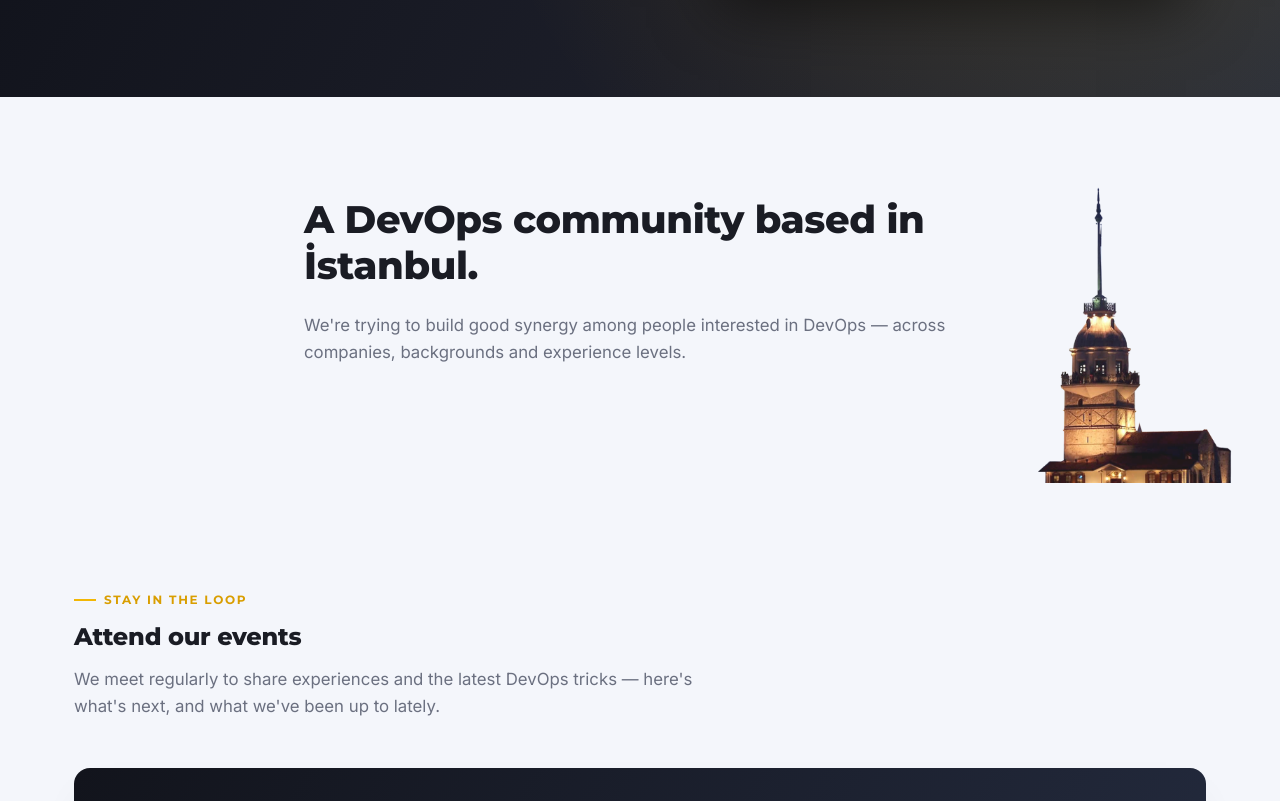
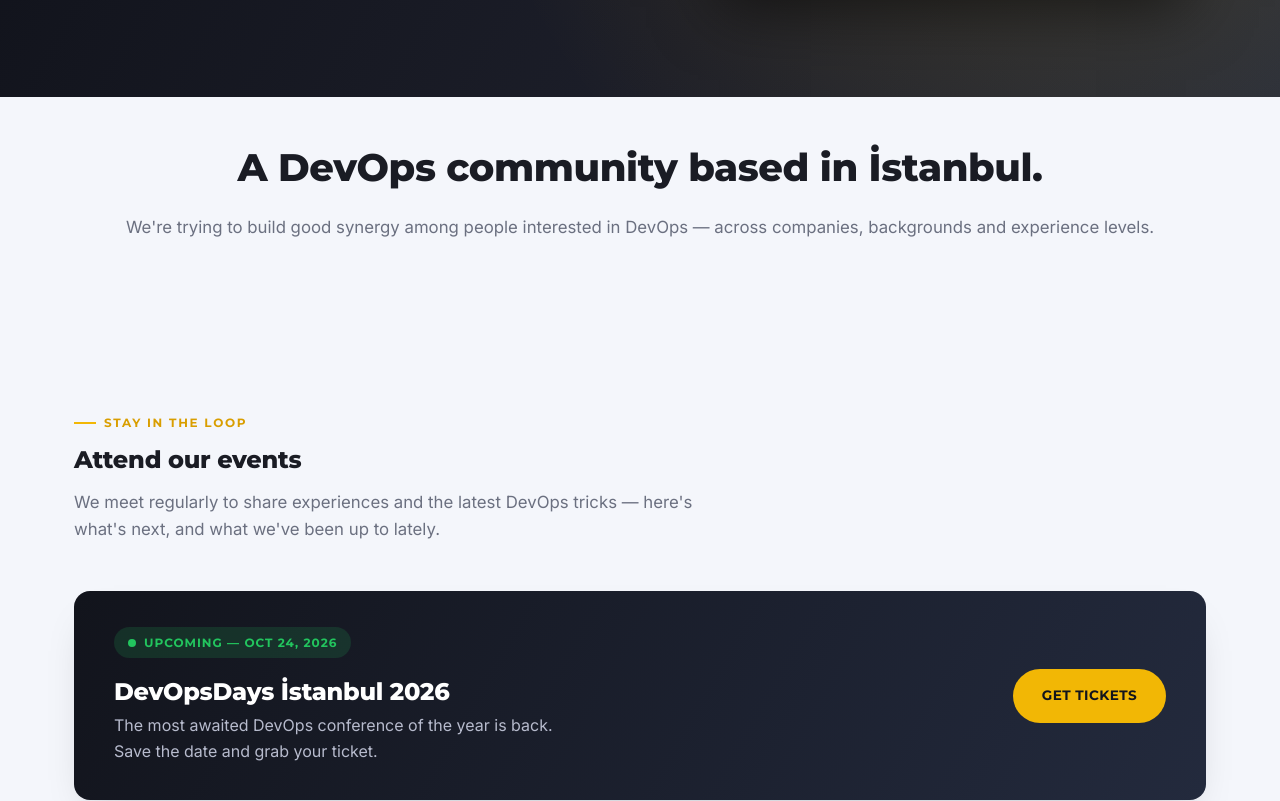
Before and after one commit to devops-turkey/devopsturkey, a website: page index.html in a window 1280 px wide. Shown: the part 1939-2740 px from the top of the page. Drawn offline with Linux system fonts and the light colour scheme.

Commit message:
update empty line

```diff
--- a/assets/css/main.css
+++ b/assets/css/main.css
@@ -565,23 +565,9 @@
 /* City strip */
 
 .city-strip {
-  position: relative;
   background: var(--paper-tint);
-  overflow: hidden;
-}
-
-.city-strip__art {
-  position: absolute;
-  right: -40px;
-  bottom: -20px;
-  width: min(420px, 45vw);
-  opacity: 0.9;
-  pointer-events: none;
-}
-
-.city-strip .container {
-  position: relative;
-  max-width: 720px;
+  text-align: center;
+  padding: 48px 0;
 }
 
 .city-strip h2 { font-size: clamp(1.8rem, 3vw, 2.4rem); }
--- a/index.html
+++ b/index.html
@@ -169,7 +169,6 @@
   </section>
 
   <section class="section city-strip">
-    <img class="city-strip__art" src="assets/img/kiz-kulesi.png" alt="" aria-hidden="true">
     <div class="container">
       <h2>A DevOps community based in İstanbul.</h2>
       <p>We're trying to build good synergy among people interested in DevOps — across companies, backgrounds and experience levels.</p>
```
